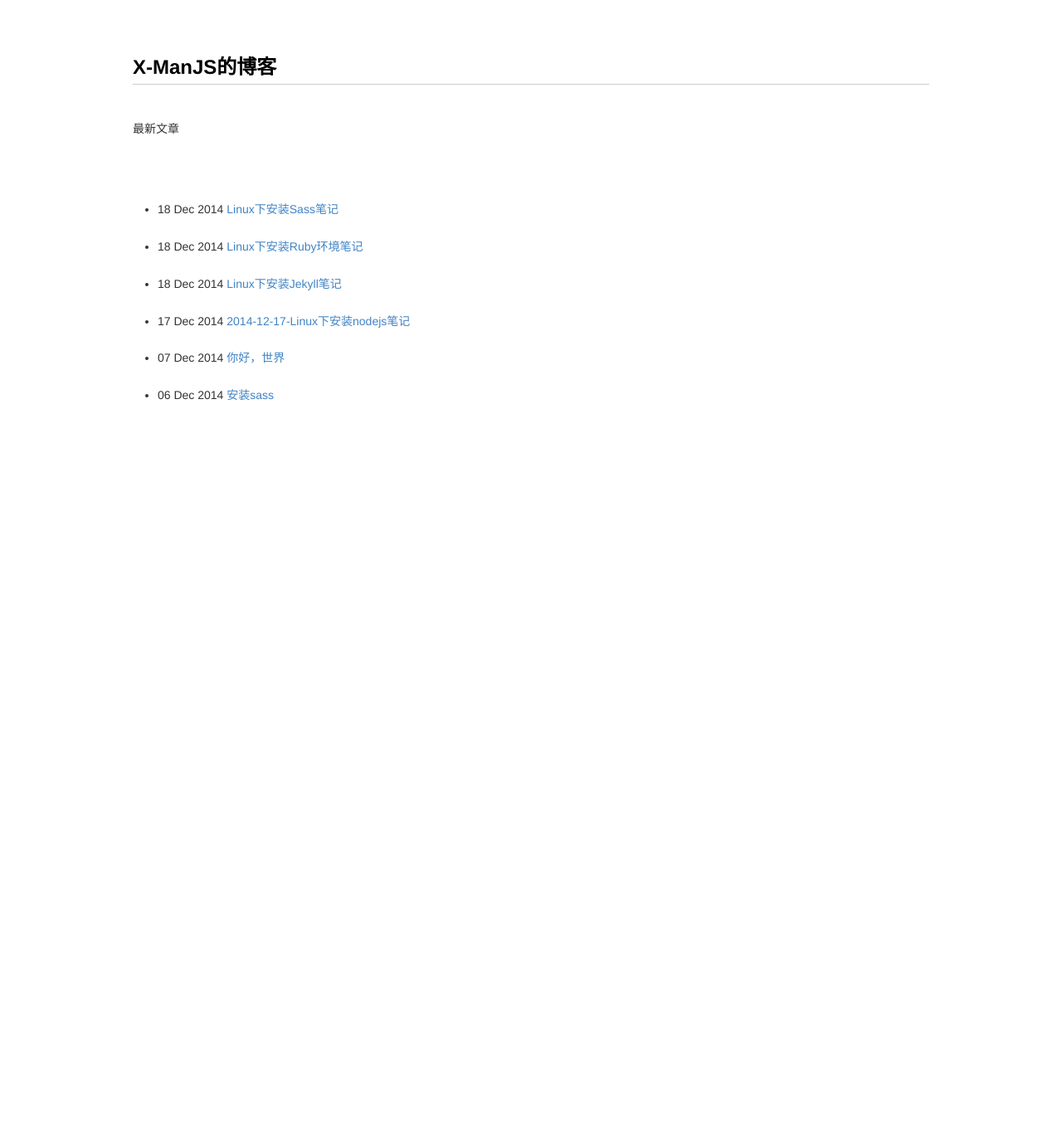
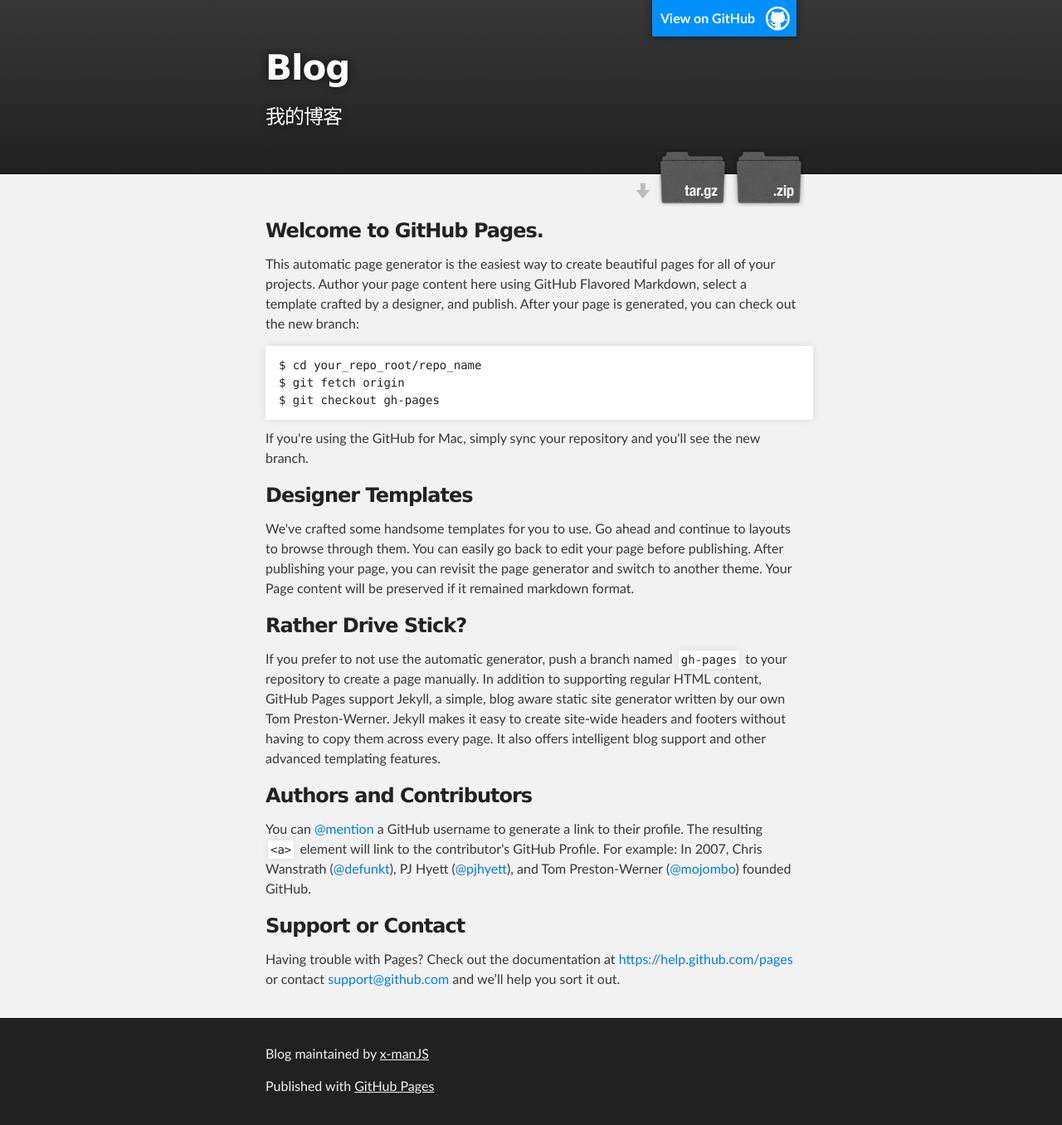
Before and after one commit to x-manJS/blog, a Jekyll site: the page index.html, which Jekyll copies as it is, in a window 1280 px wide. Shown: the whole page at 83% size. Built offline with Jekyll 4.4.1, drawn with Linux system fonts in a browser that asks for light colours; before the commit the page ends 900 px from its top, so only the background shows below that.

Commit message:
Create gh-pages branch via GitHub

```diff
--- a/index.html
+++ b/index.html
@@ -1,11 +1,79 @@
----
-layout: default
-title: X-ManJS的博客
----
-　　<h2>{{ page.title }}</h2>
-　　<p>最新文章</p>
-　　<ul>
-　　　　{% for post in site.posts %}
-　　　　　　<li>{{ post.date | date_to_string }} <a href="{{ site.baseurl }}{{ post.url }}">{{ post.title }}</a></li>
-　　　　{% endfor %}
-　　</ul>
+<!DOCTYPE html>
+<html>
+
+  <head>
+    <meta charset='utf-8'>
+    <meta http-equiv="X-UA-Compatible" content="chrome=1">
+    <meta name="description" content="Blog : 我的博客">
+
+    <link rel="stylesheet" type="text/css" media="screen" href="stylesheets/stylesheet.css">
+
+    <title>Blog</title>
+  </head>
+
+  <body>
+
+    <!-- HEADER -->
+    <div id="header_wrap" class="outer">
+        <header class="inner">
+          <a id="forkme_banner" href="https://github.com/x-manJS/blog">View on GitHub</a>
+
+          <h1 id="project_title">Blog</h1>
+          <h2 id="project_tagline">我的博客</h2>
+
+            <section id="downloads">
+              <a class="zip_download_link" href="https://github.com/x-manJS/blog/zipball/master">Download this project as a .zip file</a>
+              <a class="tar_download_link" href="https://github.com/x-manJS/blog/tarball/master">Download this project as a tar.gz file</a>
+            </section>
+        </header>
+    </div>
+
+    <!-- MAIN CONTENT -->
+    <div id="main_content_wrap" class="outer">
+      <section id="main_content" class="inner">
+        <h3>
+<a id="welcome-to-github-pages" class="anchor" href="#welcome-to-github-pages" aria-hidden="true"><span class="octicon octicon-link"></span></a>Welcome to GitHub Pages.</h3>
+
+<p>This automatic page generator is the easiest way to create beautiful pages for all of your projects. Author your page content here using GitHub Flavored Markdown, select a template crafted by a designer, and publish. After your page is generated, you can check out the new branch:</p>
+
+<pre><code>$ cd your_repo_root/repo_name
+$ git fetch origin
+$ git checkout gh-pages
+</code></pre>
+
+<p>If you're using the GitHub for Mac, simply sync your repository and you'll see the new branch.</p>
+
+<h3>
+<a id="designer-templates" class="anchor" href="#designer-templates" aria-hidden="true"><span class="octicon octicon-link"></span></a>Designer Templates</h3>
+
+<p>We've crafted some handsome templates for you to use. Go ahead and continue to layouts to browse through them. You can easily go back to edit your page before publishing. After publishing your page, you can revisit the page generator and switch to another theme. Your Page content will be preserved if it remained markdown format.</p>
+
+<h3>
+<a id="rather-drive-stick" class="anchor" href="#rather-drive-stick" aria-hidden="true"><span class="octicon octicon-link"></span></a>Rather Drive Stick?</h3>
+
+<p>If you prefer to not use the automatic generator, push a branch named <code>gh-pages</code> to your repository to create a page manually. In addition to supporting regular HTML content, GitHub Pages support Jekyll, a simple, blog aware static site generator written by our own Tom Preston-Werner. Jekyll makes it easy to create site-wide headers and footers without having to copy them across every page. It also offers intelligent blog support and other advanced templating features.</p>
+
+<h3>
+<a id="authors-and-contributors" class="anchor" href="#authors-and-contributors" aria-hidden="true"><span class="octicon octicon-link"></span></a>Authors and Contributors</h3>
+
+<p>You can <a href="https://github.com/blog/821" class="user-mention">@mention</a> a GitHub username to generate a link to their profile. The resulting <code>&lt;a&gt;</code> element will link to the contributor's GitHub Profile. For example: In 2007, Chris Wanstrath (<a href="https://github.com/defunkt" class="user-mention">@defunkt</a>), PJ Hyett (<a href="https://github.com/pjhyett" class="user-mention">@pjhyett</a>), and Tom Preston-Werner (<a href="https://github.com/mojombo" class="user-mention">@mojombo</a>) founded GitHub.</p>
+
+<h3>
+<a id="support-or-contact" class="anchor" href="#support-or-contact" aria-hidden="true"><span class="octicon octicon-link"></span></a>Support or Contact</h3>
+
+<p>Having trouble with Pages? Check out the documentation at <a href="https://help.github.com/pages">https://help.github.com/pages</a> or contact <a href="mailto:support@github.com">support@github.com</a> and we’ll help you sort it out.</p>
+      </section>
+    </div>
+
+    <!-- FOOTER  -->
+    <div id="footer_wrap" class="outer">
+      <footer class="inner">
+        <p class="copyright">Blog maintained by <a href="https://github.com/x-manJS">x-manJS</a></p>
+        <p>Published with <a href="http://pages.github.com">GitHub Pages</a></p>
+      </footer>
+    </div>
+
+
+
+  </body>
+</html>
--- /dev/null
+++ b/javascripts/main.js
@@ -0,0 +1 @@
+console.log('This would be the main JS file.');
--- /dev/null
+++ b/stylesheets/pygment_trac.css
@@ -0,0 +1,70 @@
+.highlight .hll { background-color: #ffffcc }
+.highlight  { background: #f0f3f3; }
+.highlight .c { color: #0099FF; font-style: italic } /* Comment */
+.highlight .err { color: #AA0000; background-color: #FFAAAA } /* Error */
+.highlight .k { color: #006699; font-weight: bold } /* Keyword */
+.highlight .o { color: #555555 } /* Operator */
+.highlight .cm { color: #0099FF; font-style: italic } /* Comment.Multiline */
+.highlight .cp { color: #009999 } /* Comment.Preproc */
+.highlight .c1 { color: #0099FF; font-style: italic } /* Comment.Single */
+.highlight .cs { color: #0099FF; font-weight: bold; font-style: italic } /* Comment.Special */
+.highlight .gd { background-color: #FFCCCC; border: 1px solid #CC0000 } /* Generic.Deleted */
+.highlight .ge { font-style: italic } /* Generic.Emph */
+.highlight .gr { color: #FF0000 } /* Generic.Error */
+.highlight .gh { color: #003300; font-weight: bold } /* Generic.Heading */
+.highlight .gi { background-color: #CCFFCC; border: 1px solid #00CC00 } /* Generic.Inserted */
+.highlight .go { color: #AAAAAA } /* Generic.Output */
+.highlight .gp { color: #000099; font-weight: bold } /* Generic.Prompt */
+.highlight .gs { font-weight: bold } /* Generic.Strong */
+.highlight .gu { color: #003300; font-weight: bold } /* Generic.Subheading */
+.highlight .gt { color: #99CC66 } /* Generic.Traceback */
+.highlight .kc { color: #006699; font-weight: bold } /* Keyword.Constant */
+.highlight .kd { color: #006699; font-weight: bold } /* Keyword.Declaration */
+.highlight .kn { color: #006699; font-weight: bold } /* Keyword.Namespace */
+.highlight .kp { color: #006699 } /* Keyword.Pseudo */
+.highlight .kr { color: #006699; font-weight: bold } /* Keyword.Reserved */
+.highlight .kt { color: #007788; font-weight: bold } /* Keyword.Type */
+.highlight .m { color: #FF6600 } /* Literal.Number */
+.highlight .s { color: #CC3300 } /* Literal.String */
+.highlight .na { color: #330099 } /* Name.Attribute */
+.highlight .nb { color: #336666 } /* Name.Builtin */
+.highlight .nc { color: #00AA88; font-weight: bold } /* Name.Class */
+.highlight .no { color: #336600 } /* Name.Constant */
+.highlight .nd { color: #9999FF } /* Name.Decorator */
+.highlight .ni { color: #999999; font-weight: bold } /* Name.Entity */
+.highlight .ne { color: #CC0000; font-weight: bold } /* Name.Exception */
+.highlight .nf { color: #CC00FF } /* Name.Function */
+.highlight .nl { color: #9999FF } /* Name.Label */
+.highlight .nn { color: #00CCFF; font-weight: bold } /* Name.Namespace */
+.highlight .nt { color: #330099; font-weight: bold } /* Name.Tag */
+.highlight .nv { color: #003333 } /* Name.Variable */
+.highlight .ow { color: #000000; font-weight: bold } /* Operator.Word */
+.highlight .w { color: #bbbbbb } /* Text.Whitespace */
+.highlight .mf { color: #FF6600 } /* Literal.Number.Float */
+.highlight .mh { color: #FF6600 } /* Literal.Number.Hex */
+.highlight .mi { color: #FF6600 } /* Literal.Number.Integer */
+.highlight .mo { color: #FF6600 } /* Literal.Number.Oct */
+.highlight .sb { color: #CC3300 } /* Literal.String.Backtick */
+.highlight .sc { color: #CC3300 } /* Literal.String.Char */
+.highlight .sd { color: #CC3300; font-style: italic } /* Literal.String.Doc */
+.highlight .s2 { color: #CC3300 } /* Literal.String.Double */
+.highlight .se { color: #CC3300; font-weight: bold } /* Literal.String.Escape */
+.highlight .sh { color: #CC3300 } /* Literal.String.Heredoc */
+.highlight .si { color: #AA0000 } /* Literal.String.Interpol */
+.highlight .sx { color: #CC3300 } /* Literal.String.Other */
+.highlight .sr { color: #33AAAA } /* Literal.String.Regex */
+.highlight .s1 { color: #CC3300 } /* Literal.String.Single */
+.highlight .ss { color: #FFCC33 } /* Literal.String.Symbol */
+.highlight .bp { color: #336666 } /* Name.Builtin.Pseudo */
+.highlight .vc { color: #003333 } /* Name.Variable.Class */
+.highlight .vg { color: #003333 } /* Name.Variable.Global */
+.highlight .vi { color: #003333 } /* Name.Variable.Instance */
+.highlight .il { color: #FF6600 } /* Literal.Number.Integer.Long */
+
+.type-csharp .highlight .k { color: #0000FF }
+.type-csharp .highlight .kt { color: #0000FF }
+.type-csharp .highlight .nf { color: #000000; font-weight: normal }
+.type-csharp .highlight .nc { color: #2B91AF }
+.type-csharp .highlight .nn { color: #000000 }
+.type-csharp .highlight .s { color: #A31515 }
+.type-csharp .highlight .sc { color: #A31515 }
--- /dev/null
+++ b/stylesheets/stylesheet.css
@@ -0,0 +1,425 @@
+/*******************************************************************************
+Slate Theme for GitHub Pages
+by Jason Costello, @jsncostello
+*******************************************************************************/
+
+@import url(pygment_trac.css);
+
+/*******************************************************************************
+MeyerWeb Reset
+*******************************************************************************/
+
+html, body, div, span, applet, object, iframe,
+h1, h2, h3, h4, h5, h6, p, blockquote, pre,
+a, abbr, acronym, address, big, cite, code,
+del, dfn, em, img, ins, kbd, q, s, samp,
+small, strike, strong, sub, sup, tt, var,
+b, u, i, center,
+dl, dt, dd, ol, ul, li,
+fieldset, form, label, legend,
+table, caption, tbody, tfoot, thead, tr, th, td,
+article, aside, canvas, details, embed,
+figure, figcaption, footer, header, hgroup,
+menu, nav, output, ruby, section, summary,
+time, mark, audio, video {
+  margin: 0;
+  padding: 0;
+  border: 0;
+  font: inherit;
+  vertical-align: baseline;
+}
+
+/* HTML5 display-role reset for older browsers */
+article, aside, details, figcaption, figure,
+footer, header, hgroup, menu, nav, section {
+  display: block;
+}
+
+ol, ul {
+  list-style: none;
+}
+
+table {
+  border-collapse: collapse;
+  border-spacing: 0;
+}
+
+/*******************************************************************************
+Theme Styles
+*******************************************************************************/
+
+body {
+  box-sizing: border-box;
+  color:#373737;
+  background: #212121;
+  font-size: 16px;
+  font-family: 'Myriad Pro', Calibri, Helvetica, Arial, sans-serif;
+  line-height: 1.5;
+  -webkit-font-smoothing: antialiased;
+}
+
+h1, h2, h3, h4, h5, h6 {
+  margin: 10px 0;
+  font-weight: 700;
+  color:#222222;
+  font-family: 'Lucida Grande', 'Calibri', Helvetica, Arial, sans-serif;
+  letter-spacing: -1px;
+}
+
+h1 {
+  font-size: 36px;
+  font-weight: 700;
+}
+
+h2 {
+  padding-bottom: 10px;
+  font-size: 32px;
+  background: url('../images/bg_hr.png') repeat-x bottom;
+}
+
+h3 {
+  font-size: 24px;
+}
+
+h4 {
+  font-size: 21px;
+}
+
+h5 {
+  font-size: 18px;
+}
+
+h6 {
+  font-size: 16px;
+}
+
+p {
+  margin: 10px 0 15px 0;
+}
+
+footer p {
+  color: #f2f2f2;
+}
+
+a {
+  text-decoration: none;
+  color: #007edf;
+  text-shadow: none;
+
+  transition: color 0.5s ease;
+  transition: text-shadow 0.5s ease;
+  -webkit-transition: color 0.5s ease;
+  -webkit-transition: text-shadow 0.5s ease;
+  -moz-transition: color 0.5s ease;
+  -moz-transition: text-shadow 0.5s ease;
+  -o-transition: color 0.5s ease;
+  -o-transition: text-shadow 0.5s ease;
+  -ms-transition: color 0.5s ease;
+  -ms-transition: text-shadow 0.5s ease;
+}
+
+a:hover, a:focus {text-decoration: underline;}
+
+footer a {
+  color: #F2F2F2;
+  text-decoration: underline;
+}
+
+em {
+  font-style: italic;
+}
+
+strong {
+  font-weight: bold;
+}
+
+img {
+  position: relative;
+  margin: 0 auto;
+  max-width: 739px;
+  padding: 5px;
+  margin: 10px 0 10px 0;
+  border: 1px solid #ebebeb;
+
+  box-shadow: 0 0 5px #ebebeb;
+  -webkit-box-shadow: 0 0 5px #ebebeb;
+  -moz-box-shadow: 0 0 5px #ebebeb;
+  -o-box-shadow: 0 0 5px #ebebeb;
+  -ms-box-shadow: 0 0 5px #ebebeb;
+}
+
+p img {
+  display: inline;
+  margin: 0;
+  padding: 0;
+  vertical-align: middle;
+  text-align: center;
+  border: none;
+}
+
+pre, code {
+  width: 100%;
+  color: #222;
+  background-color: #fff;
+
+  font-family: Monaco, "Bitstream Vera Sans Mono", "Lucida Console", Terminal, monospace;
+  font-size: 14px;
+
+  border-radius: 2px;
+  -moz-border-radius: 2px;
+  -webkit-border-radius: 2px;
+}
+
+pre {
+  width: 100%;
+  padding: 10px;
+  box-shadow: 0 0 10px rgba(0,0,0,.1);
+  overflow: auto;
+}
+
+code {
+  padding: 3px;
+  margin: 0 3px;
+  box-shadow: 0 0 10px rgba(0,0,0,.1);
+}
+
+pre code {
+  display: block;
+  box-shadow: none;
+}
+
+blockquote {
+  color: #666;
+  margin-bottom: 20px;
+  padding: 0 0 0 20px;
+  border-left: 3px solid #bbb;
+}
+
+
+ul, ol, dl {
+  margin-bottom: 15px
+}
+
+ul {
+  list-style-position: inside;
+  list-style: disc;
+  padding-left: 20px;
+}
+
+ol {
+  list-style-position: inside;
+  list-style: decimal;
+  padding-left: 20px;
+}
+
+dl dt {
+  font-weight: bold;
+}
+
+dl dd {
+  padding-left: 20px;
+  font-style: italic;
+}
+
+dl p {
+  padding-left: 20px;
+  font-style: italic;
+}
+
+hr {
+  height: 1px;
+  margin-bottom: 5px;
+  border: none;
+  background: url('../images/bg_hr.png') repeat-x center;
+}
+
+table {
+  border: 1px solid #373737;
+  margin-bottom: 20px;
+  text-align: left;
+ }
+
+th {
+  font-family: 'Lucida Grande', 'Helvetica Neue', Helvetica, Arial, sans-serif;
+  padding: 10px;
+  background: #373737;
+  color: #fff;
+ }
+
+td {
+  padding: 10px;
+  border: 1px solid #373737;
+ }
+
+form {
+  background: #f2f2f2;
+  padding: 20px;
+}
+
+/*******************************************************************************
+Full-Width Styles
+*******************************************************************************/
+
+.outer {
+  width: 100%;
+}
+
+.inner {
+  position: relative;
+  max-width: 640px;
+  padding: 20px 10px;
+  margin: 0 auto;
+}
+
+#forkme_banner {
+  display: block;
+  position: absolute;
+  top:0;
+  right: 10px;
+  z-index: 10;
+  padding: 10px 50px 10px 10px;
+  color: #fff;
+  background: url('../images/blacktocat.png') #0090ff no-repeat 95% 50%;
+  font-weight: 700;
+  box-shadow: 0 0 10px rgba(0,0,0,.5);
+  border-bottom-left-radius: 2px;
+  border-bottom-right-radius: 2px;
+}
+
+#header_wrap {
+  background: #212121;
+  background: -moz-linear-gradient(top, #373737, #212121);
+  background: -webkit-linear-gradient(top, #373737, #212121);
+  background: -ms-linear-gradient(top, #373737, #212121);
+  background: -o-linear-gradient(top, #373737, #212121);
+  background: linear-gradient(top, #373737, #212121);
+}
+
+#header_wrap .inner {
+  padding: 50px 10px 30px 10px;
+}
+
+#project_title {
+  margin: 0;
+  color: #fff;
+  font-size: 42px;
+  font-weight: 700;
+  text-shadow: #111 0px 0px 10px;
+}
+
+#project_tagline {
+  color: #fff;
+  font-size: 24px;
+  font-weight: 300;
+  background: none;
+  text-shadow: #111 0px 0px 10px;
+}
+
+#downloads {
+  position: absolute;
+  width: 210px;
+  z-index: 10;
+  bottom: -40px;
+  right: 0;
+  height: 70px;
+  background: url('../images/icon_download.png') no-repeat 0% 90%;
+}
+
+.zip_download_link {
+  display: block;
+  float: right;
+  width: 90px;
+  height:70px;
+  text-indent: -5000px;
+  overflow: hidden;
+  background: url(../images/sprite_download.png) no-repeat bottom left;
+}
+
+.tar_download_link {
+  display: block;
+  float: right;
+  width: 90px;
+  height:70px;
+  text-indent: -5000px;
+  overflow: hidden;
+  background: url(../images/sprite_download.png) no-repeat bottom right;
+  margin-left: 10px;
+}
+
+.zip_download_link:hover {
+  background: url(../images/sprite_download.png) no-repeat top left;
+}
+
+.tar_download_link:hover {
+  background: url(../images/sprite_download.png) no-repeat top right;
+}
+
+#main_content_wrap {
+  background: #f2f2f2;
+  border-top: 1px solid #111;
+  border-bottom: 1px solid #111;
+}
+
+#main_content {
+  padding-top: 40px;
+}
+
+#footer_wrap {
+  background: #212121;
+}
+
+
+
+/*******************************************************************************
+Small Device Styles
+*******************************************************************************/
+
+@media screen and (max-width: 480px) {
+  body {
+    font-size:14px;
+  }
+
+  #downloads {
+    display: none;
+  }
+
+  .inner {
+    min-width: 320px;
+    max-width: 480px;
+  }
+
+  #project_title {
+  font-size: 32px;
+  }
+
+  h1 {
+    font-size: 28px;
+  }
+
+  h2 {
+    font-size: 24px;
+  }
+
+  h3 {
+    font-size: 21px;
+  }
+
+  h4 {
+    font-size: 18px;
+  }
+
+  h5 {
+    font-size: 14px;
+  }
+
+  h6 {
+    font-size: 12px;
+  }
+
+  code, pre {
+    min-width: 320px;
+    max-width: 480px;
+    font-size: 11px;
+  }
+
+}
```
Also changed, not shown: params.json (added, +1 -0 lines), images/bg_hr.png (added), images/blacktocat.png (added), images/icon_download.png (added), images/sprite_download.png (added).
